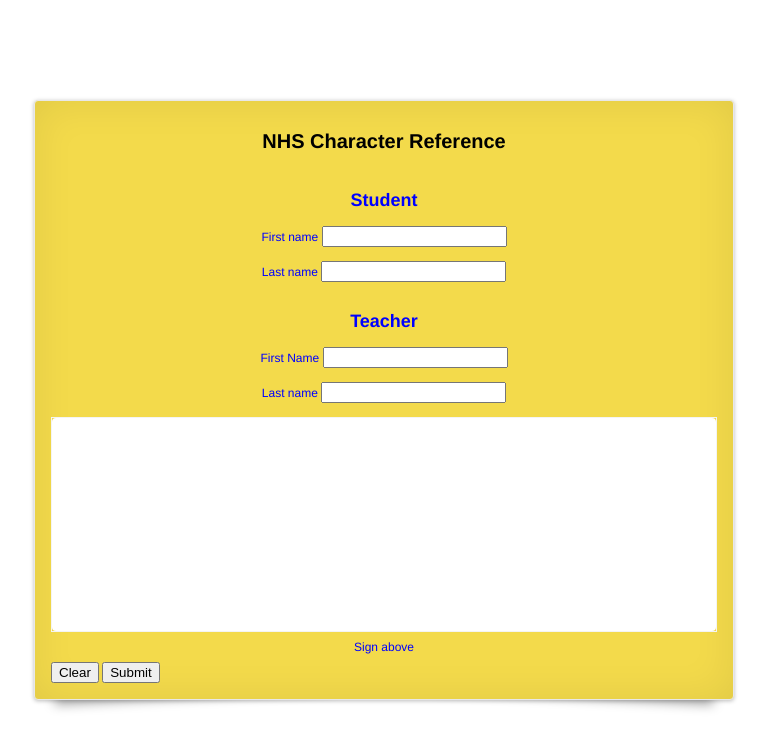
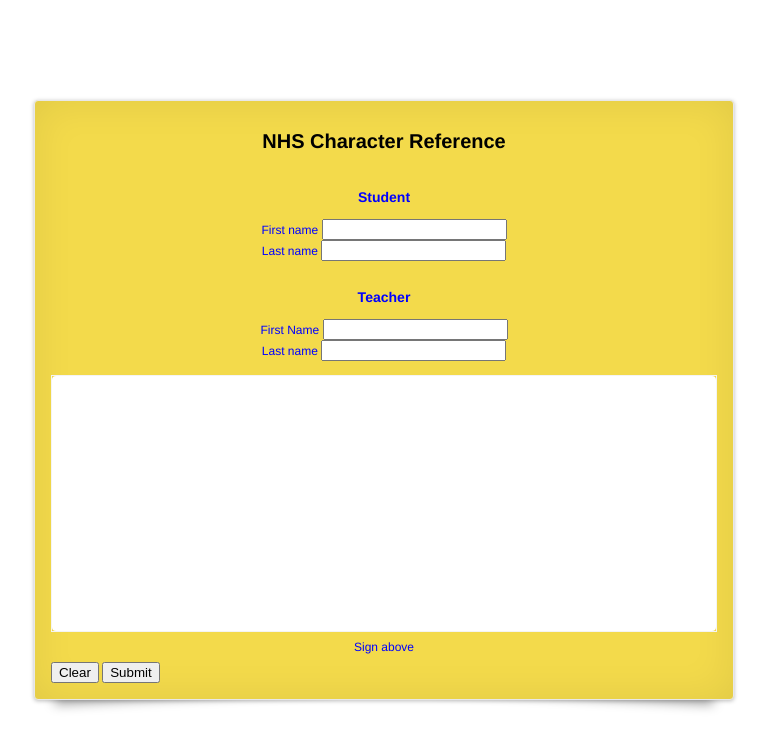
Before and after one commit to shs-nhs/shs-nhs.github.io, a plain HTML site: page index.html in a window 1280 px wide. Shown: the whole page, without its empty margins (256-1023 px from the left). Drawn offline with nearby package versions, Linux system fonts and the light colour scheme.

Commit message:
Size adjust

```diff
--- a/index.html
+++ b/index.html
@@ -2,7 +2,7 @@
 <html lang="en"><head><meta http-equiv="Content-Type" content="text/html; charset=UTF-8">
 
   <title>Signature Pad demo</title>
-  <meta name="description" content="Signature Pad - HTML5 canvas based smooth signature drawing using variable width spline interpolation.">
+  <meta name="description" content="NHS Character Reference">
 
   <meta name="viewport" content="width=device-width, initial-scale=1, minimum-scale=1, maximum-scale=1, user-scalable=no">
 
@@ -18,6 +18,7 @@
   <style>
     h1 {text-align: center;}
     h2 {text-align: center;}
+    h3 {text-align: center;}
     p  {text-align: center;}
   </style>
 
@@ -29,16 +30,16 @@
     <div class="signature-pad--form">
     <form id="frm1" action="/action_page.php" >
 
-  <h2>Student</h2>
+  <h3>Student</h3>
 	<label for="fname">First name</label>
-    <input type="text" id="fname" name="fname" ><br><br>
+    <input type="text" id="fname" name="fname" ><br>
 
   <label for="lname">Last name</label>
      <input type="text" id="lname" name="lname" ><br><br>
 
-  <h2>Teacher</h2>
+  <h3>Teacher</h3>
      <label for="tfname">First Name</label>
-    <input type="text" id="tfname" name="tfname" ><br><br>
+    <input type="text" id="tfname" name="tfname" ><br>
 
 	<label for="tfname">Last name</label>
     <input type="text" id="tlname" name="tlname" ><br><br>
```
